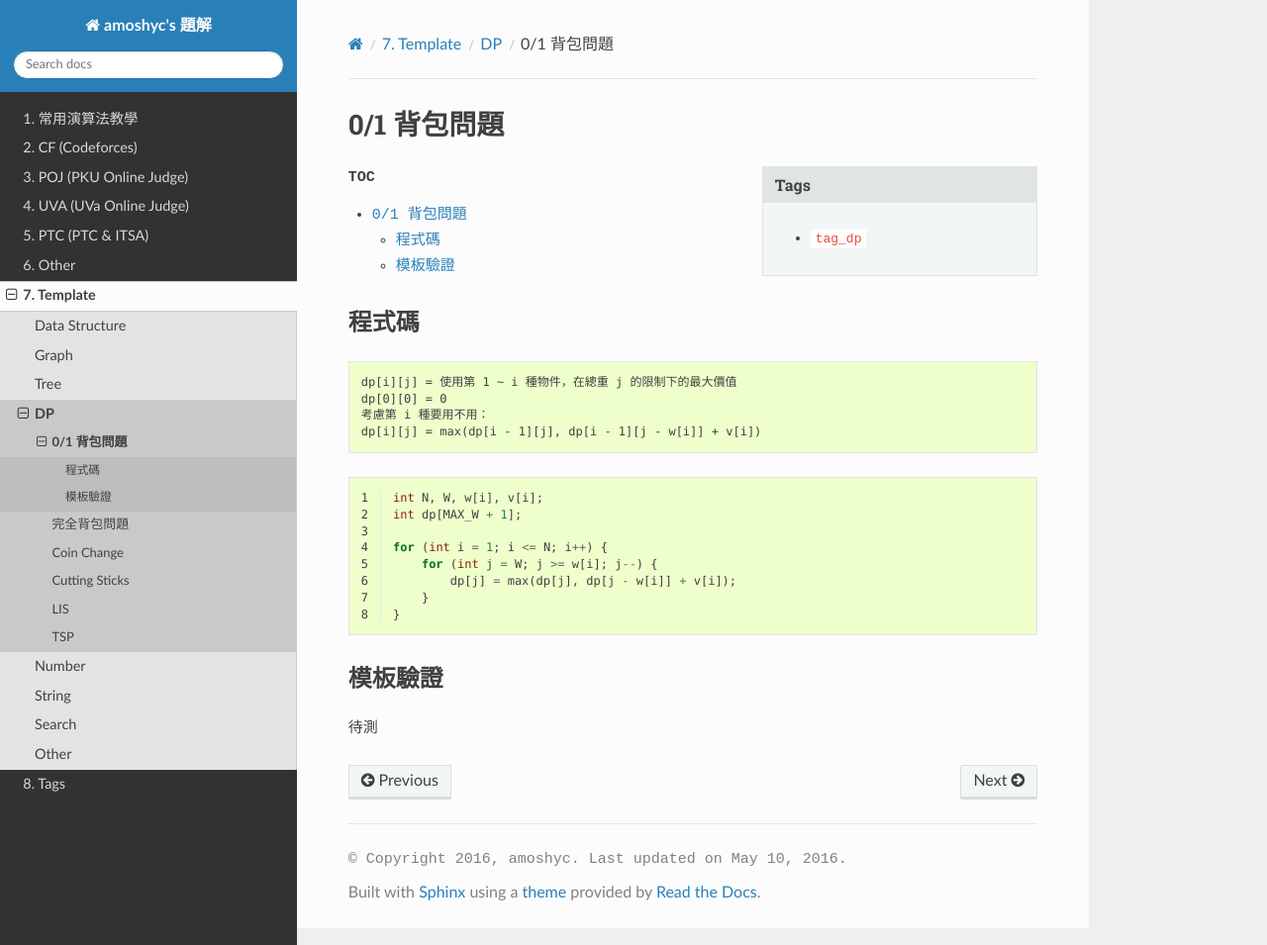
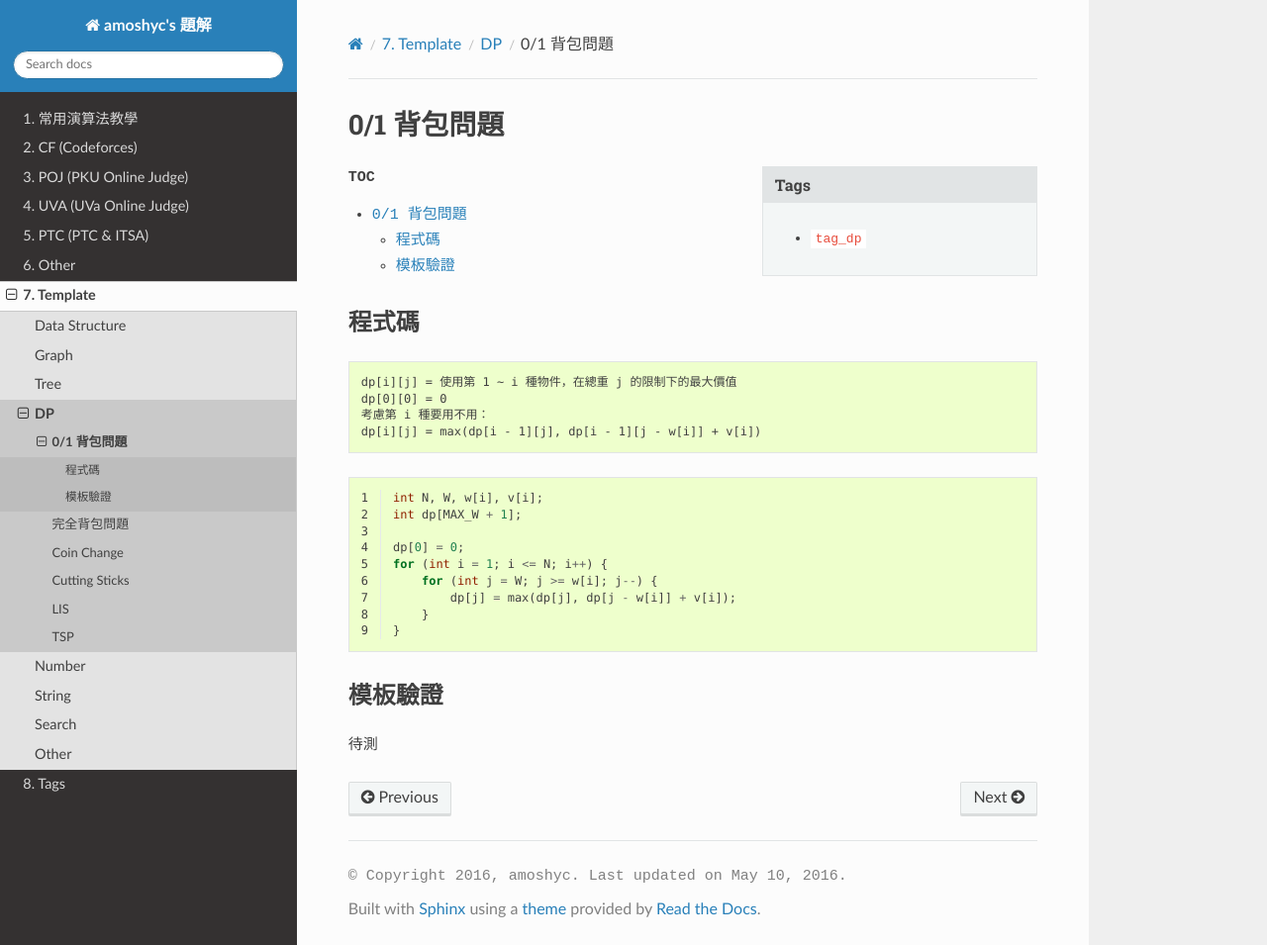
Before and after one commit to amoshyc/ojsolution, a Sphinx documentation site: the page built from docs/source/template/dp/knapsack_01.rst, in a window 1280 px wide and 955 px high. Shown: the whole window at 99% size. Built offline with Sphinx 7.4.7 and the Read the Docs theme 2.0.0, drawn with Linux system fonts in a browser that asks for light colours; some web fonts are replaced; pages that are not in the unit, such as notebooks, are missing from menus.

Commit message:
Fix Template knapsack_*

```diff
--- a/docs/source/template/dp/knapsack_01.rst
+++ b/docs/source/template/dp/knapsack_01.rst
@@ -26,6 +26,7 @@
     int N, W, w[i], v[i];
     int dp[MAX_W + 1];
 
+    dp[0] = 0;
     for (int i = 1; i <= N; i++) {
         for (int j = W; j >= w[i]; j--) {
             dp[j] = max(dp[j], dp[j - w[i]] + v[i]);
--- a/docs/source/template/dp/knapsack_bounded.rst
+++ b/docs/source/template/dp/knapsack_bounded.rst
@@ -31,5 +31,3 @@
 ************************
 
 待測
-
-.. `uva10986 <http://codepad.org/nEGXuSYA>`_
--- a/docs/source/template/dp/knapsack_unbounded.rst
+++ b/docs/source/template/dp/knapsack_unbounded.rst
@@ -29,6 +29,7 @@
     int N, W, w[i], v[i];
     int dp[MAX_W + 1];
 
+    dp[0] = 0;
     for (int i = 1; i <= N; i++) {
         for (int j = w[i]; j <= W; j++) {
             dp[j] = max(dp[j], dp[j - w[i]] + v[i]);
```
